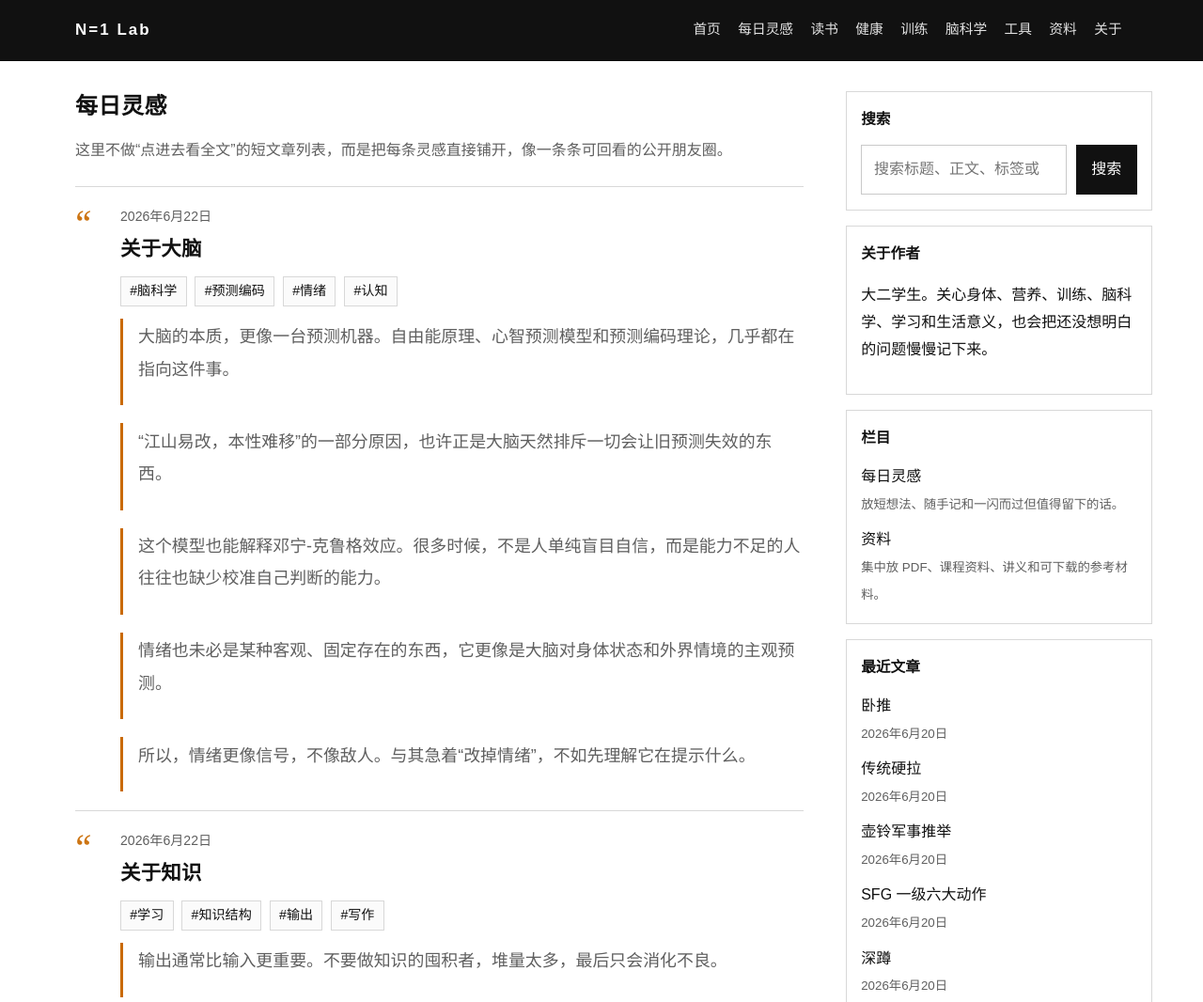
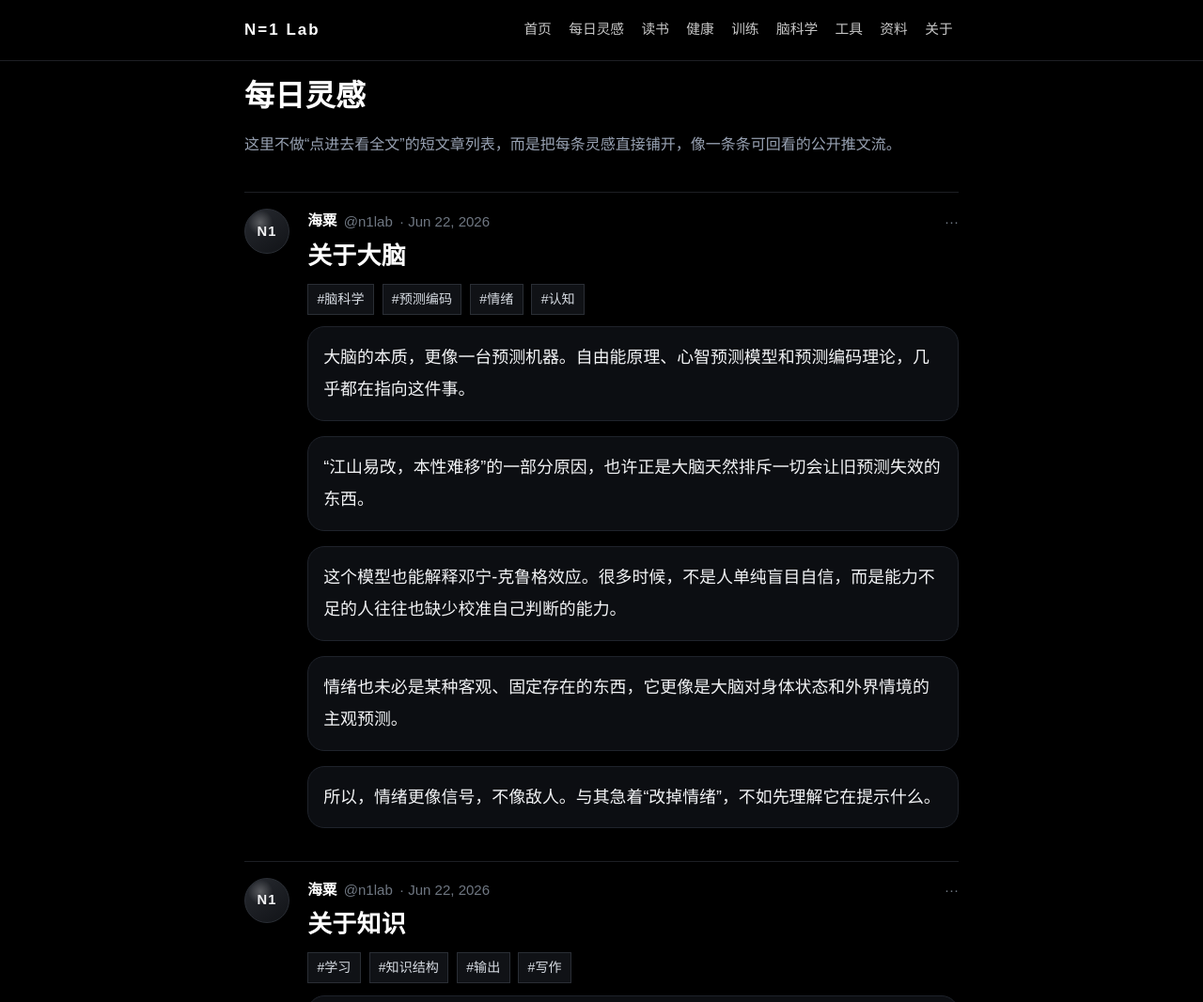
Before and after one commit to Alex-996-me/personal-blog, an Astro site: page /personal-blog/daily in a window 1280 px wide. Shown: the top 1066 px of the page at 94% size. Built offline with nearby package versions, Linux system fonts and the light colour scheme; Astro itself is replaced by a stand-in of ours; some packages are replaced by stand-ins of ours.

Commit message:
redesign daily inspiration feed

```diff
--- a/src/components/InspirationStreamItem.astro
+++ b/src/components/InspirationStreamItem.astro
@@ -6,6 +6,7 @@ import {
   getInspirationUpdatedDate,
   type Inspiration,
 } from "../lib/blog";
+import { siteConfig } from "../data/site";
 
 interface Props {
   inspiration: Inspiration;
@@ -16,15 +17,25 @@ const { Content } = await render(inspiration);
 const updated = getInspirationUpdatedDate(inspiration);
 const hasUpdated = updated.valueOf() !== inspiration.data.date.valueOf();
 const anchorId = getInspirationAnchorId(inspiration);
+const feedDate = new Intl.DateTimeFormat("en-US", {
+  month: "short",
+  day: "numeric",
+  year: "numeric",
+}).format(inspiration.data.date);
 ---
 
 <article id={anchorId} class="inspiration-entry">
-  <div class="inspiration-entry__mark" aria-hidden="true">“</div>
+  <div class="inspiration-entry__avatar" aria-hidden="true">{siteConfig.author.avatarLabel}</div>
   <div class="inspiration-entry__content">
     <header class="inspiration-entry__header">
-      <div class="post-card__meta">
-        <span>{formatDate(inspiration.data.date)}</span>
-        {hasUpdated && <span>更新于 {formatDate(updated)}</span>}
+      <div class="inspiration-entry__meta-row">
+        <div class="inspiration-entry__identity">
+          <span class="inspiration-entry__name">{siteConfig.author.name}</span>
+          <span class="inspiration-entry__handle">{siteConfig.author.handle}</span>
+          <span class="inspiration-entry__date">· {feedDate}</span>
+          {hasUpdated && <span class="inspiration-entry__edited">· 更新过</span>}
+        </div>
+        <span class="inspiration-entry__more" aria-hidden="true">···</span>
       </div>
       <h2 class="inspiration-entry__title">{inspiration.data.title}</h2>
       {inspiration.data.tags.length > 0 && (
--- a/src/data/site.ts
+++ b/src/data/site.ts
@@ -17,6 +17,8 @@ export const siteConfig = {
   tagline: "要实践，不要幻想；要思考，不要盲从。",
   author: {
     name: "海粟",
+    handle: "@n1lab",
+    avatarLabel: "N1",
     shortBio: "大二学生。关心身体、营养、训练、脑科学、学习和生活意义，也会把还没想明白的问题慢慢记下来。",
     bio: "这是一个公开日记本，不是自媒体，也不是作品集。我会记录读书、播客、训练、饮食实验、大学阶段的迷茫、保研或留学的犹豫、AI 工具，以及一些还没有想明白的问题。我不保证自己永远正确，但希望自己持续诚实。",
   },
--- a/src/layouts/BaseLayout.astro
+++ b/src/layouts/BaseLayout.astro
@@ -12,6 +12,9 @@ interface Props {
   ogImage?: string;
   showSidebar?: boolean;
   wideContent?: boolean;
+  bodyClass?: string;
+  shellClass?: string;
+  panelClass?: string;
 }
 
 const {
@@ -20,6 +23,9 @@ const {
   ogImage = siteConfig.defaultOgImage,
   showSidebar = true,
   wideContent = false,
+  bodyClass = "",
+  shellClass = "",
+  panelClass = "",
 } = Astro.props;
 
 const pageTitle = title === siteConfig.title ? title : `${title} | ${siteConfig.title}`;
@@ -47,11 +53,11 @@ const ogImageUrl = new URL(withBasePath(ogImage), site).toString();
     <meta property="og:url" content={canonicalUrl} />
     <meta property="og:image" content={ogImageUrl} />
   </head>
-  <body>
+  <body class={bodyClass}>
     <Header />
-    <div class:list={["page-shell", !showSidebar && "page-shell--single"]}>
+    <div class:list={["page-shell", !showSidebar && "page-shell--single", shellClass]}>
       <main class="content-column">
-        <div class:list={["content-panel", wideContent && "content-panel--wide"]}>
+        <div class:list={["content-panel", wideContent && "content-panel--wide", panelClass]}>
           <slot />
         </div>
       </main>
--- a/src/pages/daily/index.astro
+++ b/src/pages/daily/index.astro
@@ -6,10 +6,18 @@ import { getAllInspirations } from "../../lib/blog";
 const inspirations = await getAllInspirations();
 ---
 
-<BaseLayout title="每日灵感" description="像推文流一样展开的短想法、随手记和片段记录。">
+<BaseLayout
+  title="每日灵感"
+  description="像推文流一样展开的短想法、随手记和片段记录。"
+  showSidebar={false}
+  wideContent={true}
+  bodyClass="body--daily"
+  shellClass="page-shell--daily"
+  panelClass="content-panel--daily"
+>
   <section class="page-header">
     <h1>每日灵感</h1>
-    <p>这里不做“点进去看全文”的短文章列表，而是把每条灵感直接铺开，像一条条可回看的公开朋友圈。</p>
+    <p>这里不做“点进去看全文”的短文章列表，而是把每条灵感直接铺开，像一条条可回看的公开推文流。</p>
   </section>
 
   {inspirations.length > 0 ? (
--- a/src/styles/global.css
+++ b/src/styles/global.css
@@ -295,12 +295,20 @@ footer {
   scroll-margin-top: 5rem;
 }
 
-.inspiration-entry__mark {
-  color: var(--accent);
-  font-size: 2.35rem;
-  line-height: 1;
-  font-family: Georgia, "Times New Roman", serif;
-  opacity: 0.92;
+.inspiration-entry__avatar {
+  display: flex;
+  align-items: center;
+  justify-content: center;
+  width: 2rem;
+  height: 2rem;
+  margin-top: 0.15rem;
+  border: 1px solid var(--line);
+  border-radius: 999px;
+  background: var(--surface);
+  color: var(--text);
+  font-size: 0.78rem;
+  font-weight: 700;
+  letter-spacing: 0.08em;
 }
 
 .inspiration-entry__content {
@@ -309,6 +317,34 @@ footer {
 
 .inspiration-entry__header {
   margin-bottom: 0.8rem;
+}
+
+.inspiration-entry__meta-row {
+  display: flex;
+  align-items: center;
+  justify-content: space-between;
+  gap: 0.85rem;
+}
+
+.inspiration-entry__identity {
+  display: flex;
+  flex-wrap: wrap;
+  align-items: center;
+  gap: 0.25rem 0.45rem;
+  min-width: 0;
+}
+
+.inspiration-entry__name {
+  font-size: 0.98rem;
+  font-weight: 700;
+}
+
+.inspiration-entry__handle,
+.inspiration-entry__date,
+.inspiration-entry__edited,
+.inspiration-entry__more {
+  color: var(--muted);
+  font-size: 0.94rem;
 }
 
 .inspiration-entry__title {
@@ -326,6 +362,178 @@ footer {
 
 .prose--inspiration-entry > :last-child {
   margin-bottom: 0;
+}
+
+.body--daily {
+  background: #000000;
+  color: #f5f7fa;
+}
+
+.body--daily .site-header {
+  background: #000000;
+  border-bottom-color: #1d1f24;
+}
+
+.body--daily .site-header__inner,
+.body--daily .site-footer__inner,
+.body--daily .page-shell {
+  width: min(calc(100% - 1rem), 760px);
+}
+
+.body--daily .page-shell {
+  padding: 0 0 3rem;
+}
+
+.body--daily .content-panel--daily {
+  max-width: 100%;
+}
+
+.body--daily .site-nav a {
+  color: rgba(255, 255, 255, 0.78);
+}
+
+.body--daily .site-nav a:hover,
+.body--daily .site-nav a.is-active {
+  color: #ffffff;
+}
+
+.body--daily .site-footer {
+  border-top: 1px solid #1d1f24;
+  background: #000000;
+}
+
+.body--daily .site-footer__inner {
+  color: #8d97a5;
+}
+
+.body--daily .site-footer__inner a {
+  color: #d7dce3;
+}
+
+.body--daily .page-header {
+  margin-bottom: 0;
+  padding: 1rem 0 1.2rem;
+  border-bottom: 1px solid #1d1f24;
+}
+
+.body--daily .page-header h1 {
+  color: #ffffff;
+  font-size: 2rem;
+  letter-spacing: 0.01em;
+}
+
+.body--daily .page-header p,
+.body--daily .section-intro,
+.body--daily .muted {
+  color: #98a2b3;
+}
+
+.body--daily .inspiration-stream {
+  border-top: 0;
+}
+
+.body--daily .inspiration-entry {
+  grid-template-columns: 3.3rem minmax(0, 1fr);
+  gap: 0.9rem;
+  padding: 1rem 0 1.15rem;
+  border-bottom-color: #1d1f24;
+}
+
+.body--daily .inspiration-entry__avatar {
+  width: 3rem;
+  height: 3rem;
+  margin-top: 0.05rem;
+  border-color: #2a2e35;
+  background:
+    radial-gradient(circle at 35% 30%, rgba(255, 255, 255, 0.26), transparent 30%),
+    linear-gradient(145deg, #272a30, #111317);
+  color: #f3f4f6;
+  font-size: 0.92rem;
+}
+
+.body--daily .inspiration-entry__name {
+  color: #ffffff;
+}
+
+.body--daily .inspiration-entry__handle,
+.body--daily .inspiration-entry__date,
+.body--daily .inspiration-entry__edited,
+.body--daily .inspiration-entry__more {
+  color: #6f7782;
+}
+
+.body--daily .inspiration-entry__title {
+  margin-top: 0.34rem;
+  color: #ffffff;
+  font-size: 1.62rem;
+  line-height: 1.32;
+}
+
+.body--daily .tag {
+  border-color: #2a2e35;
+  background: #101216;
+  color: #d7dce3;
+}
+
+.body--daily .prose,
+.body--daily .prose--inspiration,
+.body--daily .prose--inspiration-entry {
+  color: #f3f4f6;
+}
+
+.body--daily .prose p,
+.body--daily .prose li {
+  color: #f3f4f6;
+}
+
+.body--daily .prose blockquote {
+  margin: 0 0 1rem;
+  padding: 0.92rem 1rem 0.96rem;
+  border: 1px solid #1f232b;
+  border-left: 1px solid #1f232b;
+  border-radius: 18px;
+  background: #0c0e12;
+  color: #eef2f6;
+}
+
+.body--daily .prose blockquote p:last-child {
+  margin-bottom: 0;
+}
+
+.body--daily .prose a {
+  color: #f3f4f6;
+}
+
+.body--daily .prose a:hover {
+  color: #ffffff;
+}
+
+.body--daily .post-backlink {
+  margin: 0.9rem 0 1rem;
+  color: #d7dce3;
+}
+
+.body--daily .post-backlink:hover {
+  color: #ffffff;
+}
+
+.body--daily .post-header {
+  padding-bottom: 1rem;
+  border-bottom: 1px solid #1d1f24;
+}
+
+.body--daily .post-header h1 {
+  color: #ffffff;
+}
+
+.body--daily .post-meta {
+  color: #8d97a5;
+}
+
+.body--daily .empty-state {
+  border-color: #1d1f24;
+  background: #090b0f;
+  color: #98a2b3;
 }
 
 .module-grid {
```
Also changed, not shown: src/pages/daily/[...slug].astro (+9 -1 lines).
